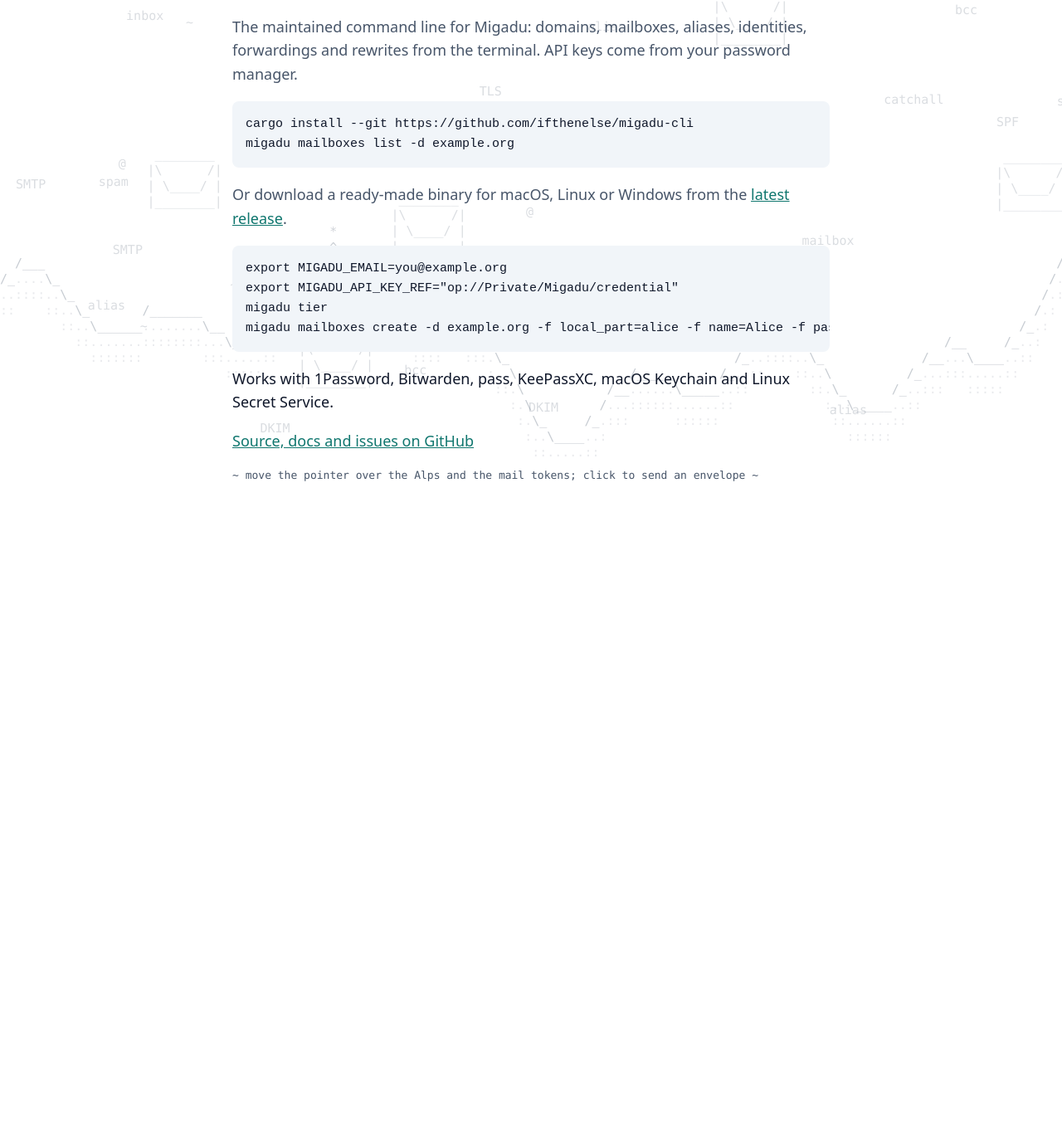
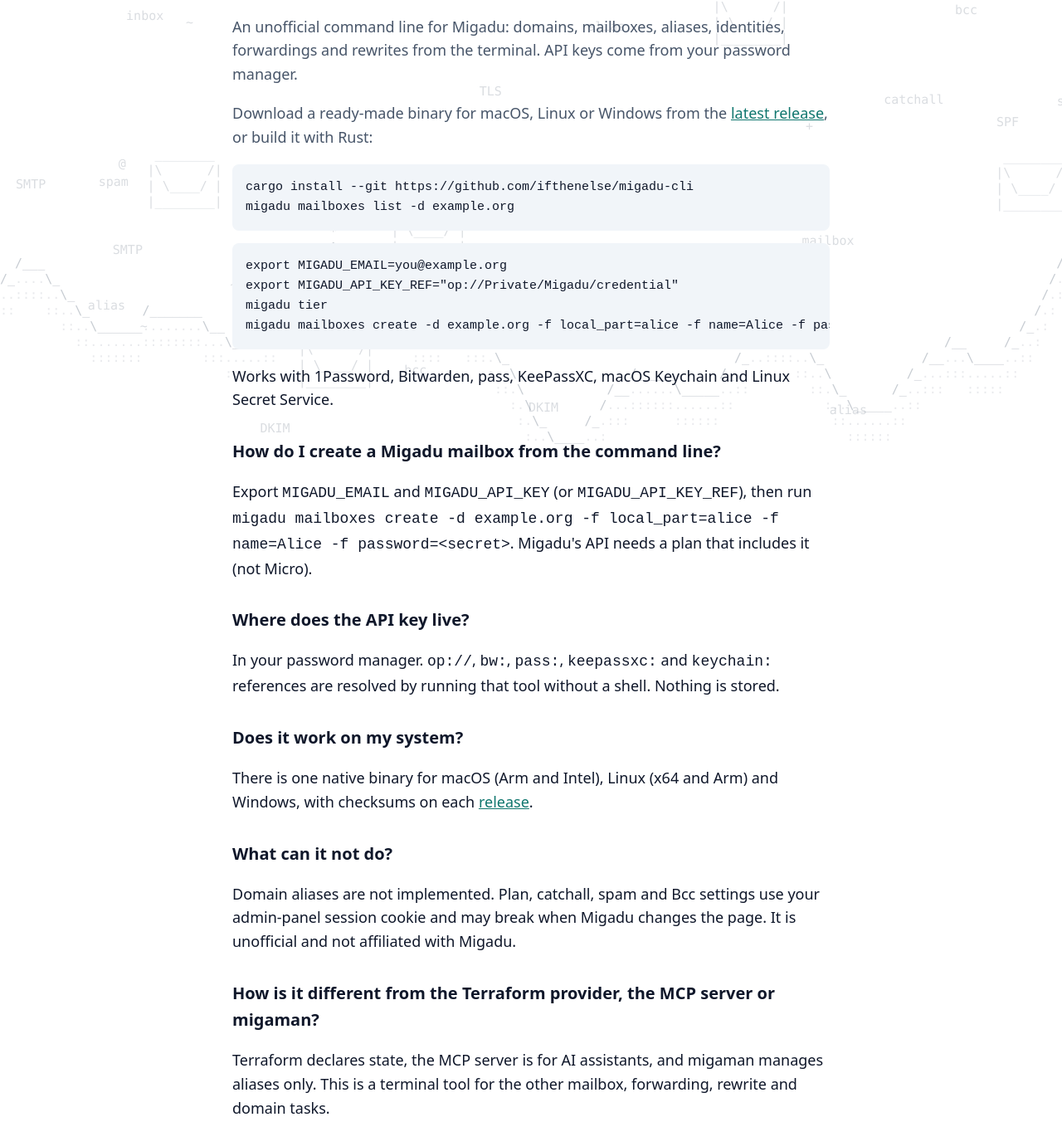
Before and after one commit to ifthenelse/migadu-cli, a plain HTML site: page site/index.html in a window 1280 px wide. Shown: the part 240-1592 px from the top of the page at 83% size. Before the commit the page ends 883 px from the top, so only its background shows below. Drawn offline with Linux system fonts and the light colour scheme; files whose address does not match are found by name.

Commit message:
feat(site): SEO metadata, social preview, sitemap and FAQ (0.4.4)
Co-Authored-By: Claude Sonnet 5.5 <noreply@anthropic.com>

```diff
--- a/Cargo.toml
+++ b/Cargo.toml
@@ -1,6 +1,6 @@
 [package]
 name = "migadu-cli"
-version = "0.4.3"
+version = "0.4.4"
 edition = "2021"
 rust-version = "1.85"
 description = "Cross-platform CLI for the Migadu email hosting API, with password-manager credential lookup."
--- a/site/index.html
+++ b/site/index.html
@@ -1,7 +1,16 @@
 <!doctype html>
 <html lang="en"><head><meta charset="utf-8"><meta name="viewport" content="width=device-width,initial-scale=1">
-<title>migadu-cli</title>
-<meta name="description" content="The maintained command line for Migadu email hosting, for Windows, macOS and Linux.">
+<title>migadu-cli: a command line for Migadu email hosting</title>
+<meta name="description" content="An unofficial command line for Migadu email hosting, for Windows, macOS and Linux.">
+<link rel="canonical" href="https://ifthenelse.github.io/migadu-cli/">
+<link rel="sitemap" type="application/xml" href="sitemap.xml">
+<meta property="og:type" content="website">
+<meta property="og:title" content="migadu-cli">
+<meta property="og:description" content="An unofficial command line for Migadu email hosting, for Windows, macOS and Linux.">
+<meta property="og:url" content="https://ifthenelse.github.io/migadu-cli/">
+<meta property="og:image" content="https://ifthenelse.github.io/migadu-cli/social.png">
+<meta name="twitter:card" content="summary_large_image">
+<script type="application/ld+json">{"@context":"https://schema.org","@type":"SoftwareApplication","name":"migadu-cli","applicationCategory":"DeveloperApplication","operatingSystem":"macOS, Linux, Windows","license":"https://opensource.org/license/mit","url":"https://ifthenelse.github.io/migadu-cli/","downloadUrl":"https://github.com/ifthenelse/migadu-cli/releases/latest","codeRepository":"https://github.com/ifthenelse/migadu-cli","description":"Unofficial command line for Migadu email hosting."}</script>
 <link rel="icon" href="logo.svg" media="(prefers-color-scheme: light)">
 <link rel="icon" href="logo-dark.svg" media="(prefers-color-scheme: dark)">
 <style>
@@ -12,19 +21,29 @@ main{position:relative;z-index:1;max-width:720px;margin:0 auto;padding:48px 16px
 #ascii{position:fixed;inset:0;width:100vw;height:100vh;z-index:0;pointer-events:none}
 p.hint{font:13px/1.4 ui-monospace,SFMono-Regular,Menlo,Consolas,monospace;color:var(--mut)}
 img{width:96px;height:96px}pre{background:var(--code);padding:16px;border-radius:8px;overflow-x:auto;font-size:15px}
-a{color:var(--acc)}p.m{color:var(--mut)}
+a{color:var(--acc)}h2{font-size:20px;margin:32px 0 4px}p.m{color:var(--mut)}
 </style></head><body><canvas id="ascii" aria-hidden="true"></canvas><main>
 <picture><source media="(prefers-color-scheme: dark)" srcset="logo-dark.svg"><img src="logo.svg" alt="migadu-cli logo"></picture>
 <h1>migadu-cli</h1>
-<p class="m">The maintained command line for Migadu: domains, mailboxes, aliases, identities, forwardings and rewrites from the terminal. API keys come from your password manager.</p>
+<p class="m">An unofficial command line for Migadu: domains, mailboxes, aliases, identities, forwardings and rewrites from the terminal. API keys come from your password manager.</p>
+<p class="m">Download a ready-made binary for macOS, Linux or Windows from the <a href="https://github.com/ifthenelse/migadu-cli/releases/latest">latest release</a>, or build it with Rust:</p>
 <pre>cargo install --git https://github.com/ifthenelse/migadu-cli
 migadu mailboxes list -d example.org</pre>
-<p class="m">Or download a ready-made binary for macOS, Linux or Windows from the <a href="https://github.com/ifthenelse/migadu-cli/releases/latest">latest release</a>.</p>
 <pre>export MIGADU_EMAIL=you@example.org
 export MIGADU_API_KEY_REF="op://Private/Migadu/credential"
 migadu tier
 migadu mailboxes create -d example.org -f local_part=alice -f name=Alice -f password=&lt;secret&gt;</pre>
 <p>Works with 1Password, Bitwarden, pass, KeePassXC, macOS Keychain and Linux Secret Service.</p>
+<h2>How do I create a Migadu mailbox from the command line?</h2>
+<p>Export <code>MIGADU_EMAIL</code> and <code>MIGADU_API_KEY</code> (or <code>MIGADU_API_KEY_REF</code>), then run <code>migadu mailboxes create -d example.org -f local_part=alice -f name=Alice -f password=&lt;secret&gt;</code>. Migadu's API needs a plan that includes it (not Micro).</p>
+<h2>Where does the API key live?</h2>
+<p>In your password manager. <code>op://</code>, <code>bw:</code>, <code>pass:</code>, <code>keepassxc:</code> and <code>keychain:</code> references are resolved by running that tool without a shell. Nothing is stored.</p>
+<h2>Does it work on my system?</h2>
+<p>There is one native binary for macOS (Arm and Intel), Linux (x64 and Arm) and Windows, with checksums on each <a href="https://github.com/ifthenelse/migadu-cli/releases/latest">release</a>.</p>
+<h2>What can it not do?</h2>
+<p>Domain aliases are not implemented. Plan, catchall, spam and Bcc settings use your admin-panel session cookie and may break when Migadu changes the page. It is unofficial and not affiliated with Migadu.</p>
+<h2>How is it different from the Terraform provider, the MCP server or migaman?</h2>
+<p>Terraform declares state, the MCP server is for AI assistants, and migaman manages aliases only. This is a terminal tool for the other mailbox, forwarding, rewrite and domain tasks.</p>
 <p><a href="https://github.com/ifthenelse/migadu-cli">Source, docs and issues on GitHub</a></p>
 <p class="hint" aria-hidden="true">~ move the pointer over the Alps and the mail tokens; click to send an envelope ~</p>
 </main>
--- /dev/null
+++ b/site/sitemap.xml
@@ -0,0 +1,2 @@
+<?xml version="1.0" encoding="UTF-8"?>
+<urlset xmlns="http://www.sitemaps.org/schemas/sitemap/0.9"><url><loc>https://ifthenelse.github.io/migadu-cli/</loc></url></urlset>
```
Also changed, not shown: CHANGELOG.md, site/social.png (added), 1 other file.
